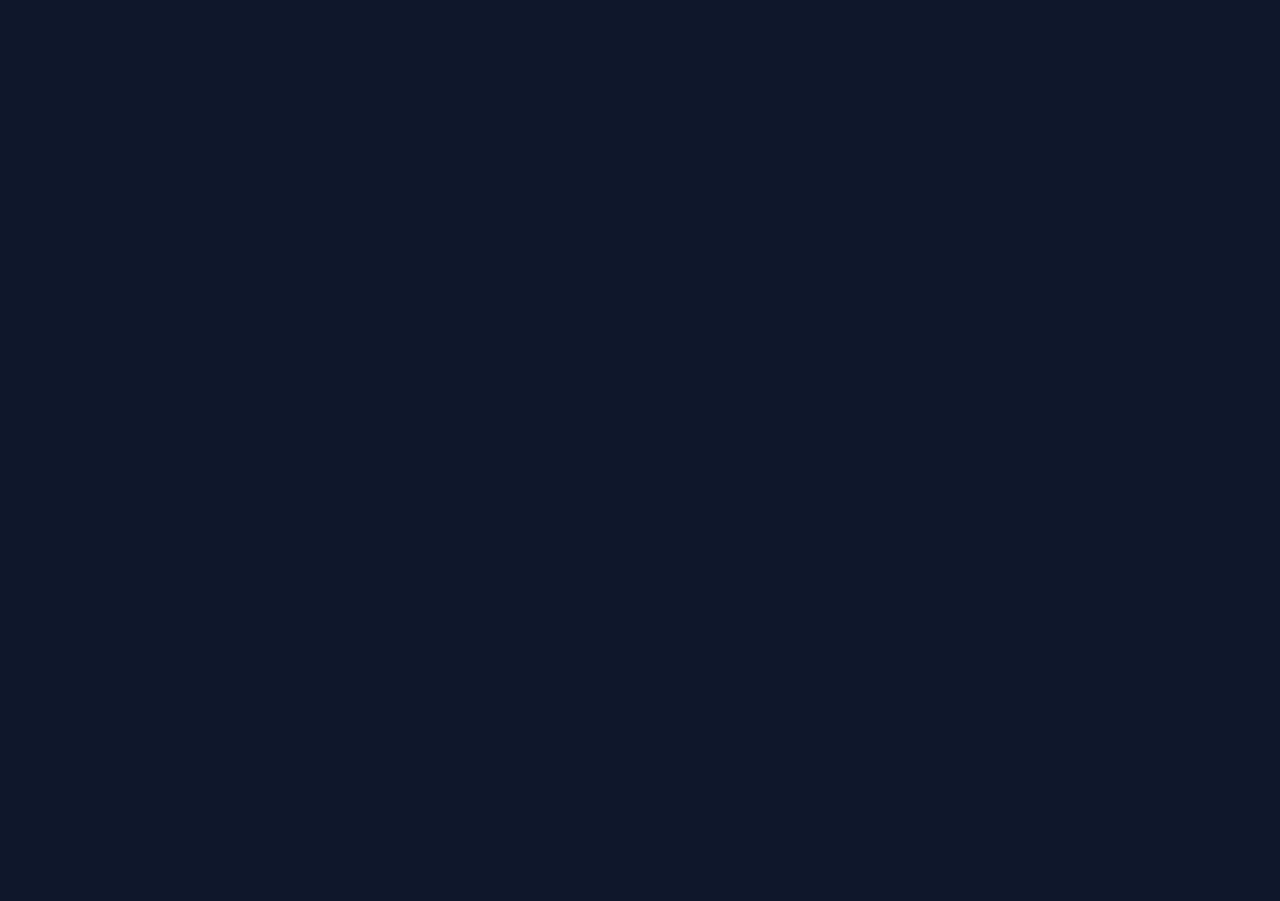
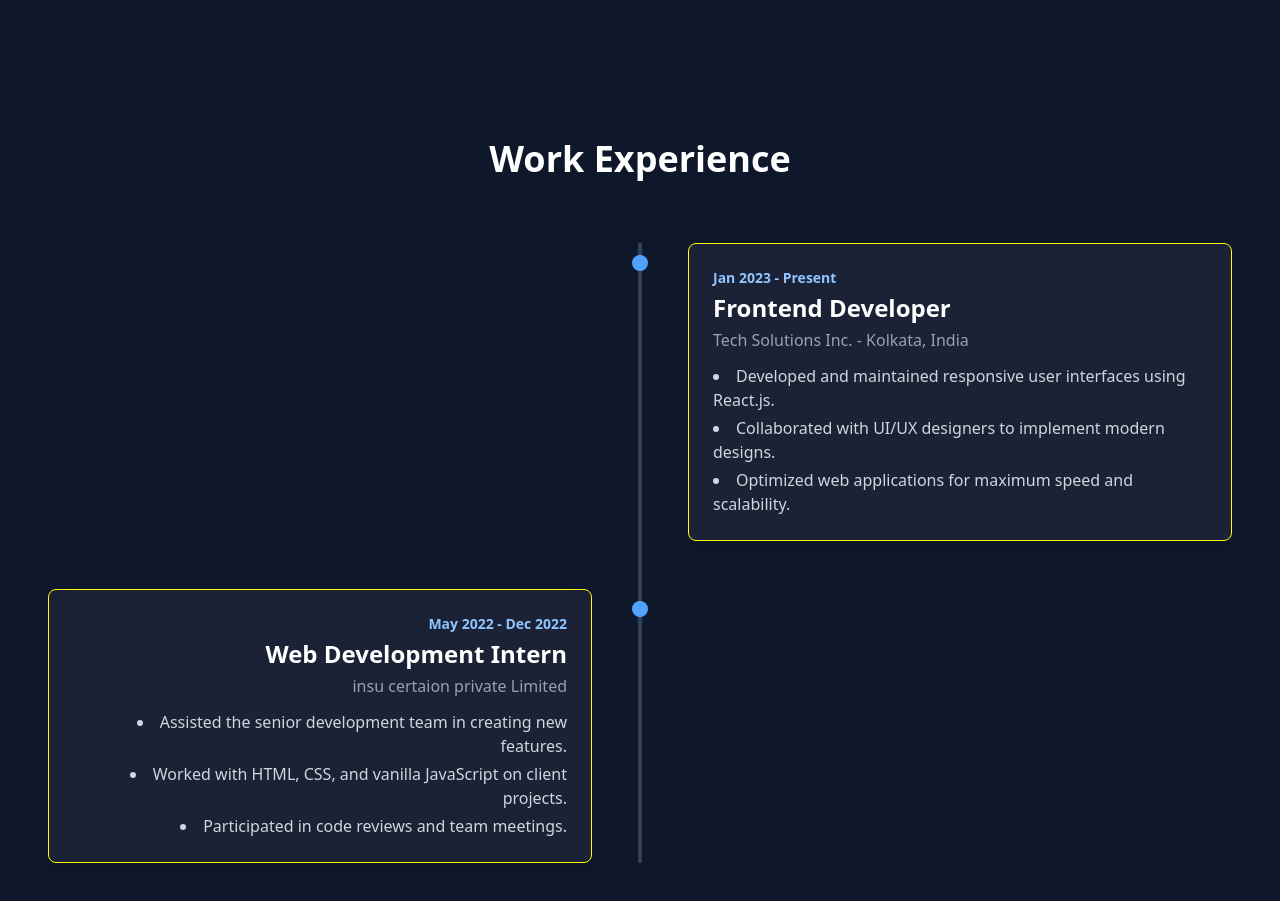
Before and after one commit to sumonDev9/myPortfolio, a Next.js app: page / in a window 1280 px wide. Shown: the part 2480-3381 px from the top of the page. Before the commit the page ends 2523 px from the top, so only its background shows below. Built offline with nearby package versions, Linux system fonts and the light colour scheme.

Commit message:
code change

```diff
--- a/src/app/page.js
+++ b/src/app/page.js
@@ -1,4 +1,5 @@
 import About from "@/components/About";
+import Experience from "@/components/Experience";
 import Header from "@/components/Header";
 import Hero from "@/components/Hero";
 import PortfolioClientScripts from "@/components/PortfolioClientScripts";
@@ -16,7 +17,9 @@ export default function Home() {
         <About/>
         <Projects/>
         <Skills/>
+        <Experience/>
         <PortfolioClientScripts/>
+
     </div>
     </>
   );
--- /dev/null
+++ b/src/components/Experience.js
@@ -0,0 +1,51 @@
+import React from 'react';
+
+const Experience = () => {
+  return (
+    <section id="experience" className="py-24">
+      <div className="container mx-auto px-6 md:px-12">
+        <h2 className="section-title text-4xl font-bold text-center mb-16">Work Experience</h2>
+
+        <div className="relative">
+          <div className="absolute left-4 md:left-1/2 w-1 bg-slate-700 h-full transform -translate-x-1/2"></div>
+
+          <div className="space-y-12">
+            <div className="timeline-item relative">
+              <div className="timeline-dot absolute w-4 h-4 bg-blue-400 rounded-full mt-3 left-4 md:left-1/2 transform -translate-x-1/2"></div>
+              <div className="timeline-card md:ml-auto md:pl-12 md:w-1/2 pl-12">
+                <div className="glass-card p-6 rounded-lg shadow-lg">
+                  <p className="text-sm font-semibold text-blue-300 mb-1">Jan 2023 - Present</p>
+                  <h3 className="text-2xl font-bold mb-1">Frontend Developer</h3>
+                  <p className="text-gray-400 mb-3">Tech Solutions Inc. - Kolkata, India</p>
+                  <ul className="list-disc list-inside text-gray-300 space-y-1">
+                    <li>Developed and maintained responsive user interfaces using React.js.</li>
+                    <li>Collaborated with UI/UX designers to implement modern designs.</li>
+                    <li>Optimized web applications for maximum speed and scalability.</li>
+                  </ul>
+                </div>
+              </div>
+            </div>
+
+            <div className="timeline-item relative">
+              <div className="timeline-dot absolute w-4 h-4 bg-blue-400 rounded-full mt-3 left-4 md:left-1/2 transform -translate-x-1/2"></div>
+              <div className="timeline-card md:mr-auto md:pr-12 md:w-1/2 pl-12 md:pl-0 md:text-right">
+                <div className="glass-card p-6 rounded-lg shadow-lg">
+                  <p className="text-sm font-semibold text-blue-300 mb-1">May 2022 - Dec 2022</p>
+                  <h3 className="text-2xl font-bold mb-1">Web Development Intern</h3>
+                  <p className="text-gray-400 mb-3">insu certaion private Limited</p>
+                  <ul className="list-disc list-inside text-gray-300 space-y-1 text-left md:text-right">
+                    <li>Assisted the senior development team in creating new features.</li>
+                    <li>Worked with HTML, CSS, and vanilla JavaScript on client projects.</li>
+                    <li>Participated in code reviews and team meetings.</li>
+                  </ul>
+                </div>
+              </div>
+            </div>
+          </div>
+        </div>
+      </div>
+    </section>
+  );
+};
+
+export default Experience;
```
